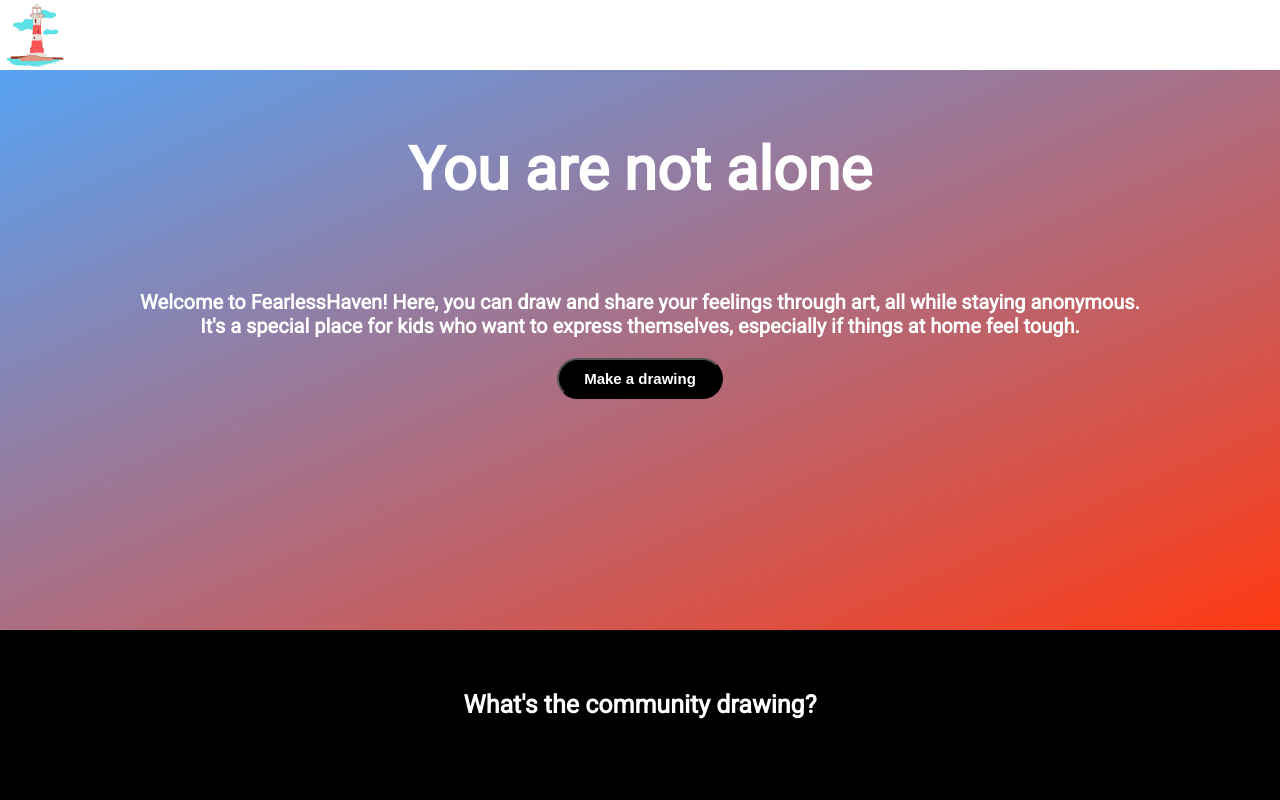
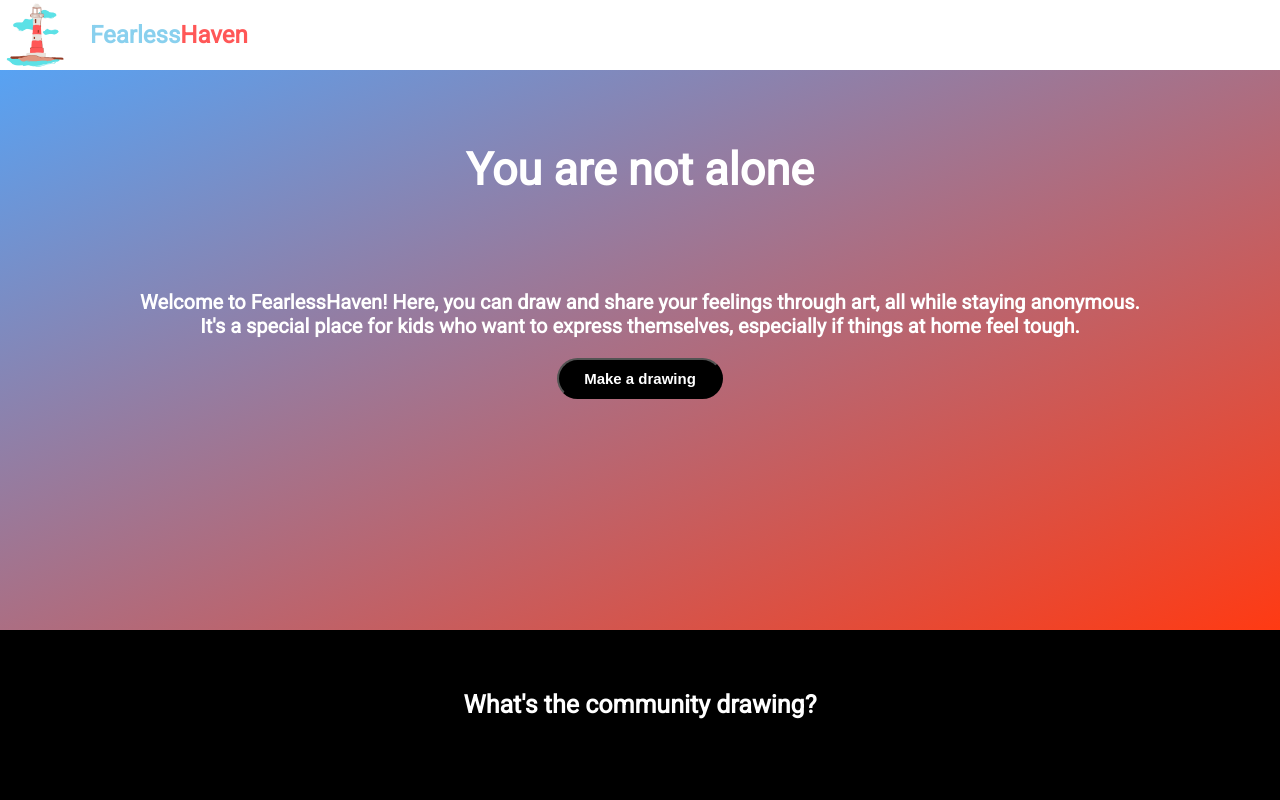
Before and after one commit to FearlessHavenCanada/FearlessHaven, a website: page public/index.html in a window 1280 px wide. Shown: the top 800 px of the page. Drawn offline with Linux system fonts and the light colour scheme; no server answers.

Commit message:
cosmetic work

```diff
--- a/public/index.html
+++ b/public/index.html
@@ -13,9 +13,30 @@
         <div id="header">
             <img src="/mainsite/FearlessHavenCanada.png" alt="Fearless Haven Logo" width="70", height="70">
 
+            <h2 id="f">Fearless</h2>
+            <h2 id="h">Haven</h2>
 
 
 
+            <style>
+                #header {
+                    display: flex;
+                    align-items: center;
+                }
+
+
+                #f {
+                    padding-left: 20px;
+                    color: #89D0EE;
+                }
+
+                #h {
+                    color: #FF5757;
+                }
+
+
+
+            </style>
 
         </div>
 
@@ -42,7 +63,7 @@
                     color: white;
                     height: 200px;
                     line-height: 200px;
-                    font-size: 60px;
+                    font-size: 45px;
                 }
 
 
@@ -122,13 +143,11 @@
                     text-align: center;
                     background-color: rgba(78, 157, 242, 0.947);
 
+
                 }
 
             </style>
 
-            <button id="kidsHelpPhone">
-                KidsHelpPhone
-            </button>
 
             <style>
                 #kidsHelpPhone {
@@ -163,6 +182,5 @@
 
 
 
-
     </style>
 </html>
```
Also changed, not shown: public/ArtworkEditor.html (+30 -15 lines).
